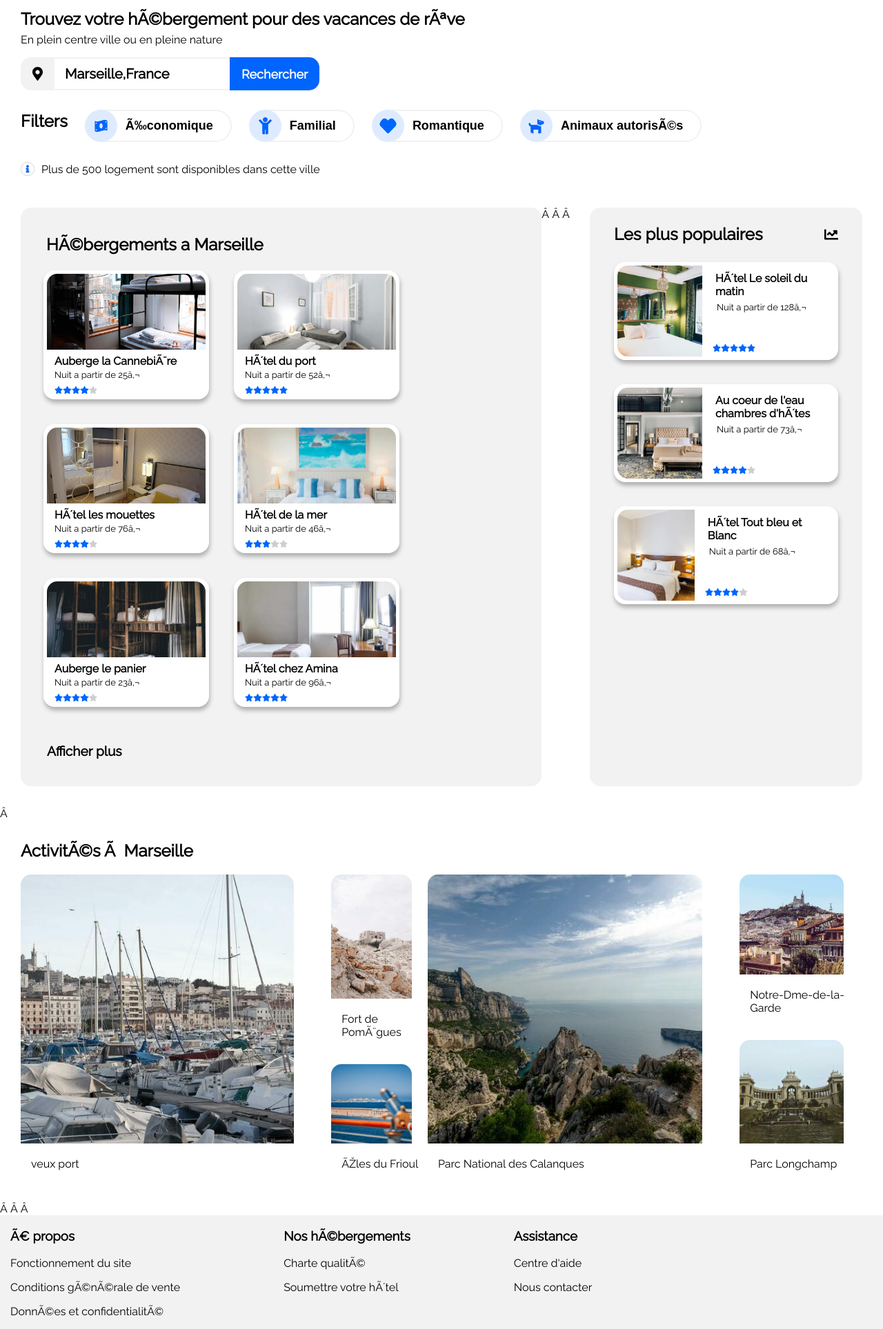
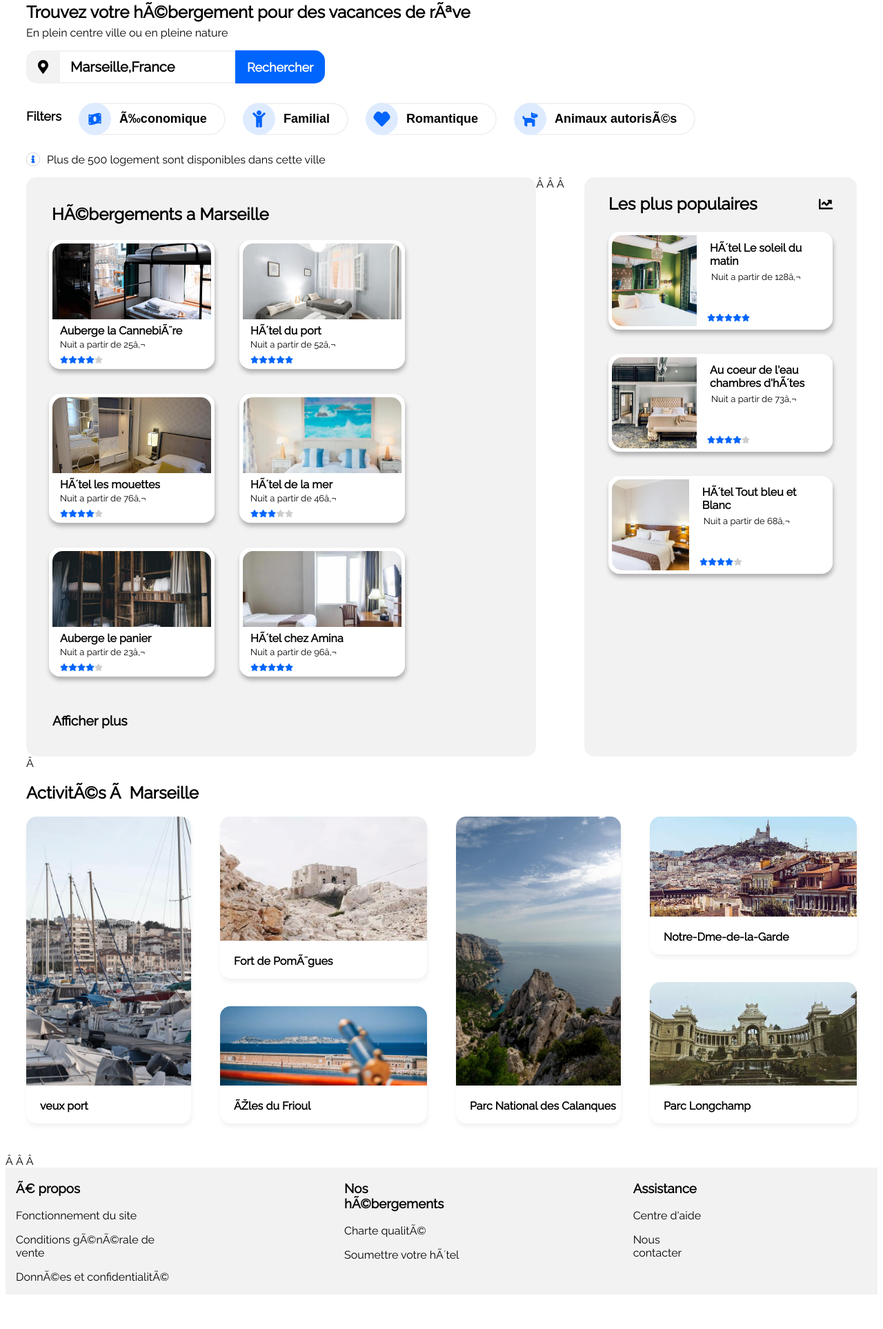
Before and after one commit to imane-R/ImaneElkaddouri_2_15052021, a plain HTML site: page index.html in a window 1280 px wide. Shown: the part 94-2021 px from the top of the page at 69% size. After the commit the page ends 1979 px from the top, so only its background shows below. Drawn offline with Linux system fonts and the light colour scheme.

Commit message:
add modifications on html and css, desktop screen

```diff
--- a/index.css
+++ b/index.css
@@ -4,13 +4,10 @@ body
 {
     background-color: #ffffff;
     font-family: 'Raleway', sans-serif;
-    padding: 0;
-    margin: 0;
 }
 #bloc_page
 {
-    width: 100%;
-    margin: auto;
+    margin: 0 30px;
 }
 
 #logo_nav_desktop
@@ -18,7 +15,7 @@ body
     display: flex;
     justify-content: space-between ;
     align-items: flex-end;
-    margin: 20px 30px
+    margin: 20px
 }
 #logo_nav_mobile
 {
@@ -29,6 +26,7 @@ body
 {
     width: 100px;
     height: 50px;
+    margin-left: -23px;
 }
 .nav_menu
 {
@@ -111,7 +109,6 @@ nav a:hover
 
 #section_one
 {
-    margin: 30px
 }
 h1
 {
@@ -174,10 +171,11 @@ input[type=text]
     position: relative;
     margin: 10px 0px;
 }
-#section_one #Filters h3
+#section_one #Filters h2
 {
-    font-weight: bolder;
-    margin-top: 30px;
+    font-weight: bold;
+    margin-top: 27px;
+    font-size: large;
 }
 
 .filter_button
@@ -253,7 +251,6 @@ input[type=text]
 
 #section_two
 {
-    margin: 30px;
    display: flex;
    flex-flow: row-reverse;
 }
@@ -445,10 +442,6 @@ input[type=text]
     }
 }
 
-#section-three
-{
-    margin: 30px;
-}
 #section-three h1
 {
     margin-bottom: 20px;
@@ -457,21 +450,26 @@ input[type=text]
 {
     display: flex;
     flex-direction: row;
+    margin-bottom: 45px;
 }
 .photo-activitie
 {
     border-top-left-radius: 15px;
     border-top-right-radius: 15px;
     object-fit: cover;
-    width: 90%;
+    width: 100%;
 }
 .cartActivitie
 {
+    width: 300px;
     cursor: pointer;
+    border-radius: 15px;
+    box-shadow: 1px 5px 6px #f2f2f2;
 }
 .activiteTitle
 {
-    padding-left: 15px;
+    padding-left: 20px;
+    font-weight: bold;
 }
 
 .acticites2and4Column
@@ -479,8 +477,11 @@ input[type=text]
     display: flex;
     flex-direction: column;
     justify-content: space-between;
-    margin-left: 10px;
-    margin-right: 10px;
+    margin-left: 42px;
+}
+.activite-4
+{
+    margin-left: 42px;
 }
 
 @media all and (max-width: 980px)
@@ -511,12 +512,11 @@ input[type=text]
     border: #F2F2F2;
     background-color: #F2F2F2;
     padding-left: 15px;
-    padding-right: 15px;
 }
 
 .footerlist
 {
-    padding-right: 150px;
+    padding-right: 250px;
 }
 @media all and (max-width: 980px)
 {
--- a/index.html
+++ b/index.html
@@ -20,8 +20,8 @@
                 <div class="nav_menu">
                     <nav>
                         <ul>
-                            <li><a href="#">Hébergements</a></li>
-                            <li><a href="#">Activités</a></li>
+                            <li><a href="#hebergements">Hébergements</a></li>
+                            <li><a href="#activities">Activités</a></li>
                         </ul>
                     </nav>
                     <nav>
@@ -43,8 +43,8 @@
             </div>
             <nav id="nav_mobile">
                 <ul>
-                    <li><a href="#">Hébergements</a></li>
-                    <li><a href="#">Activités</a></li>
+                    <li><a href="#hebergements">Hébergements</a></li>
+                    <li><a href="#activities">Activités</a></li>
                 </ul>
             </nav>
         </header>
@@ -258,7 +258,7 @@
             <h1>Activités à Marseille</h1>
             <div id="activities">
                 <div class="cartActivitie">
-                    <img src="images/activites/4_small/activites1.jpg"
+                    <img src="images/activites/large/activite1.jpg"
                         class="photo-activitie photoMediaQuery "  alt="activites1" height="390px">
                     <p class="activiteTitle">veux port</p>
                 </div>
@@ -276,8 +276,8 @@
                     </div>
                 </div>
 
-                <div class="cartActivitie">
-                    <img src="images/activites/4_small/activites4.jpg"
+                <div class="cartActivitie activite-4">
+                    <img src="images/activites/large/activite4.jpg"
                         class="photo-activitie photoMediaQuery "  alt="activites4"
                         height="390px">
                     <p class="activiteTitle">Parc National des Calanques</p>
@@ -298,6 +298,7 @@
                 </div>
             </div>
         </section>
+    </div>
 
         <!-- footer -->
         <footer id="footer">
@@ -318,7 +319,7 @@
                 <p>Nous contacter</p>
             </div>
         </footer>
-    </div>
+
 
 </body>
 
```
Also changed, not shown: images/activites/large/activite1.jpg (added), images/activites/large/activite4.jpg (added), 4 other files.
